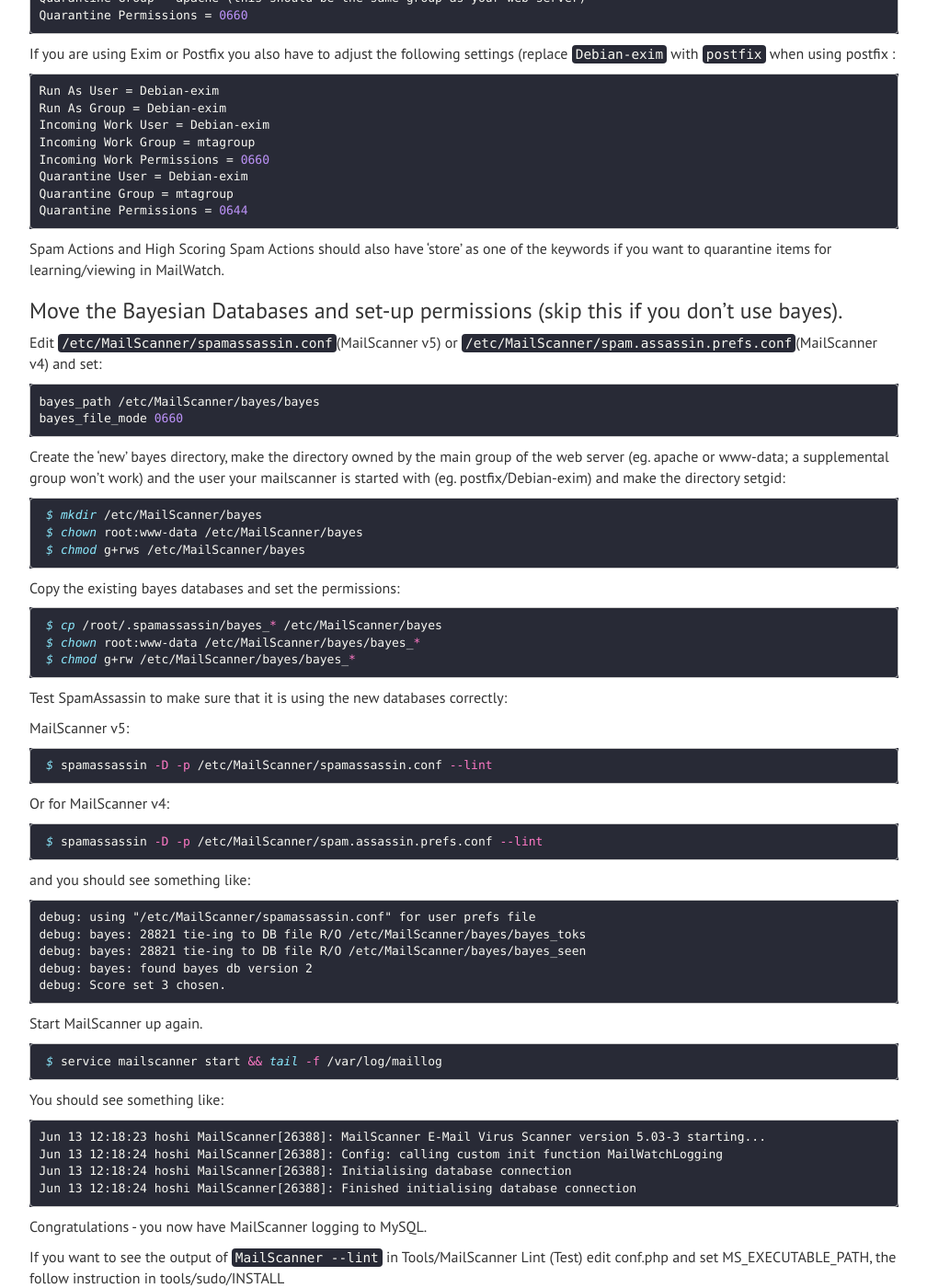
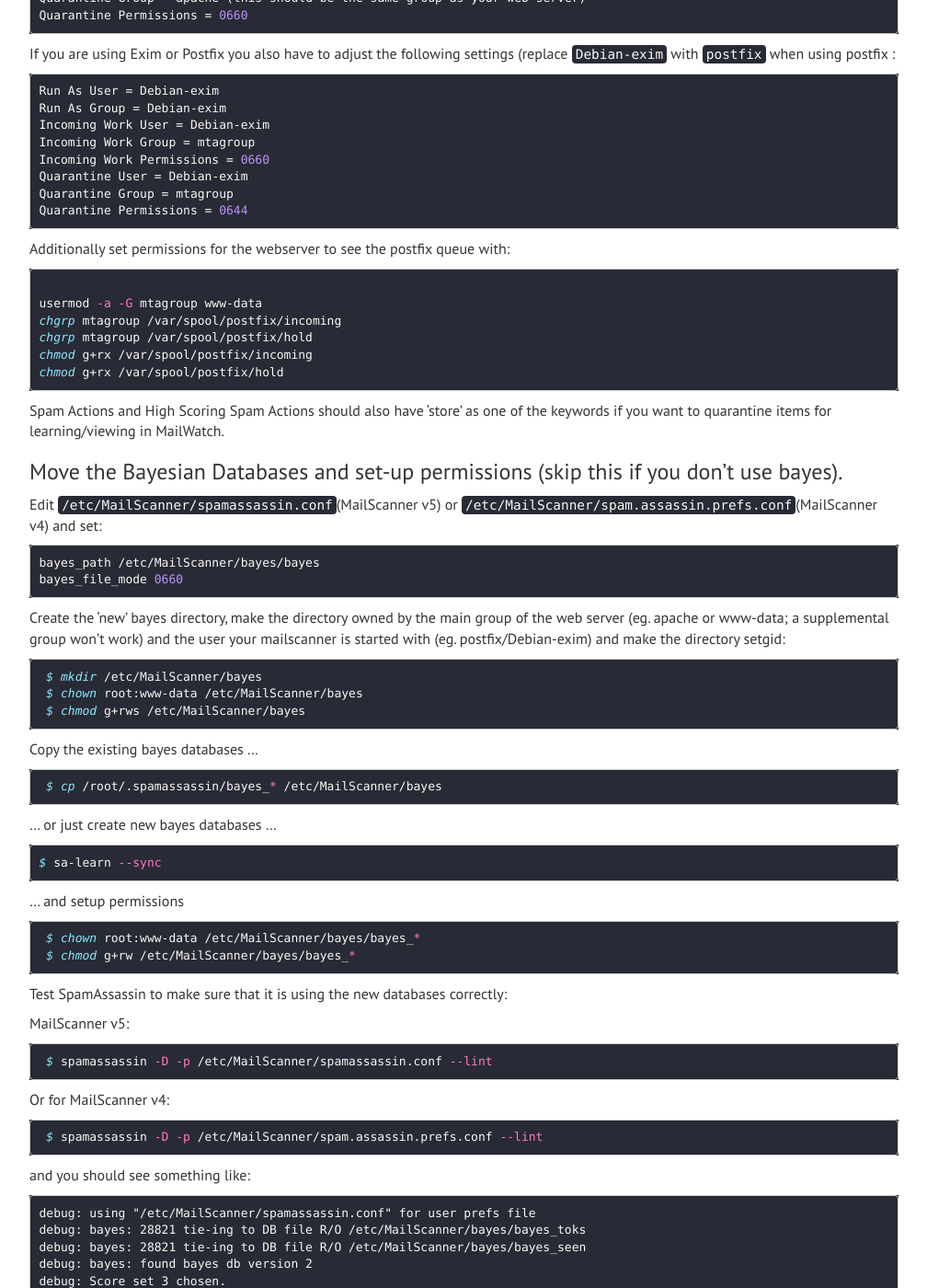
Before and after one commit to mailwatch/mailwatch-docs, a Jekyll site: the page built from _posts/2017-03-23-installing.md, in a window 1280 px wide and 1400 px high, scrolled down 4294 px. Shown: the whole window at 92% size, without its empty margins (233-1241 px from the left). Built offline with Jekyll 4.4.1, drawn with Linux system fonts in a browser that asks for light colours; nearby versions of some CDN libraries.

Commit message:
Initial BayesDB creation; Postfix queue permissions (#35)
* Initial BayesDB creation; Postfix queue permissions

fixes mailwatch/MailWatch/#1070 mailwatch/MailWatch/#1071

* add web user to mtagroup

````diff
--- a/_posts/2017-03-23-installing.md
+++ b/_posts/2017-03-23-installing.md
@@ -247,6 +247,16 @@ Quarantine Group = mtagroup
 Quarantine Permissions = 0644
 ```
 
+Additionally set permissions for the webserver to see the postfix queue with:
+```shell
+
+usermod -a -G mtagroup www-data
+chgrp mtagroup /var/spool/postfix/incoming
+chgrp mtagroup /var/spool/postfix/hold
+chmod g+rx /var/spool/postfix/incoming
+chmod g+rx /var/spool/postfix/hold
+```
+
 Spam Actions and High Scoring Spam Actions should also have 'store' as one of the keywords if you want to quarantine items for learning/viewing in MailWatch.
 
 ### Move the Bayesian Databases and set-up permissions (skip this if you don't use bayes).
@@ -266,13 +276,22 @@ Create the 'new' bayes directory, make the directory owned by the main group of
  $ chmod g+rws /etc/MailScanner/bayes
 ```
 
-Copy the existing bayes databases and set the permissions:
+Copy the existing bayes databases ...
 
 ```shell
  $ cp /root/.spamassassin/bayes_* /etc/MailScanner/bayes
+```
+... or just create new bayes databases ...
+```shell
+$ sa-learn --sync
+```
+
+... and setup permissions
+```shell
  $ chown root:www-data /etc/MailScanner/bayes/bayes_*
  $ chmod g+rw /etc/MailScanner/bayes/bayes_*
 ```
+
 
 Test SpamAssassin to make sure that it is using the new databases correctly:
 
````
